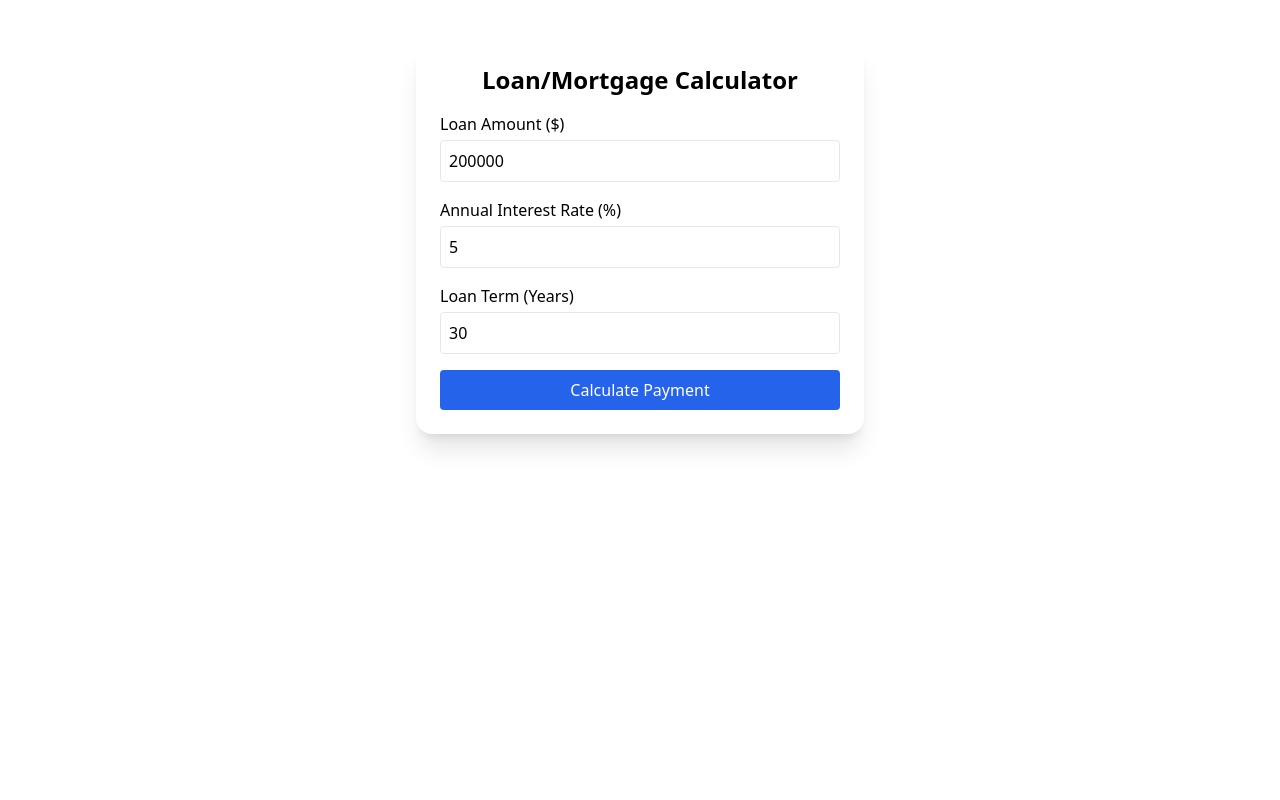
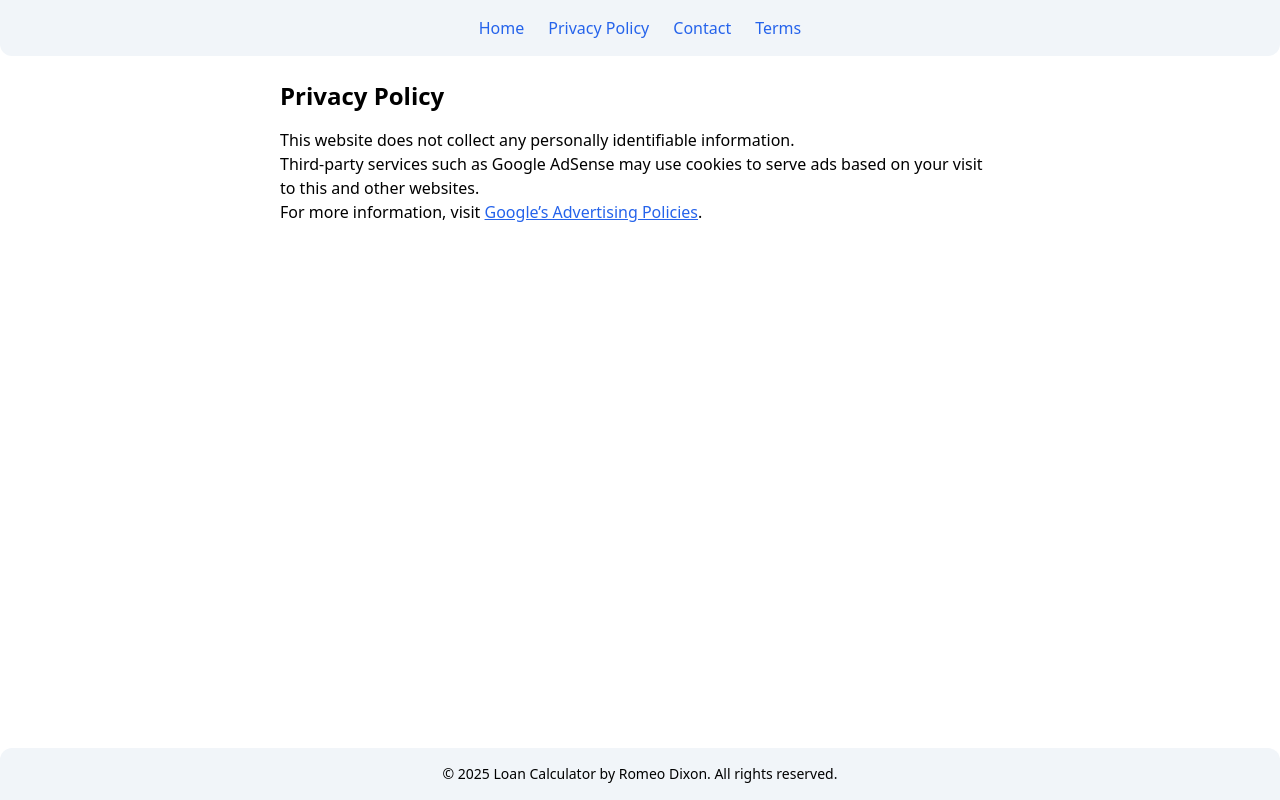
Before and after one commit to romeodixonll/loan-calculator, a React (Create React App) app: page /privacy in a window 1280 px wide. Built offline with nearby package versions, Linux system fonts and the light colour scheme.

Commit message:
Updated header footer nav added contact terms privacy policy

```diff
--- a/package.json
+++ b/package.json
@@ -9,6 +9,7 @@
     "@testing-library/user-event": "^13.5.0",
     "react": "^19.1.0",
     "react-dom": "^19.1.0",
+    "react-router-dom": "^7.6.2",
     "react-scripts": "5.0.1",
     "web-vitals": "^2.1.4"
   },
--- a/src/App.js
+++ b/src/App.js
@@ -1,71 +1,42 @@
-import React, { useState } from 'react';
+import { BrowserRouter as Router, Routes, Route, Link } from "react-router-dom";
+import LoanCalculator from "./LoanCalculator";
+import Privacy from "./pages/Privacy";
+import Contact from "./pages/Contact";
+import Terms from "./pages/Terms";
 
-export default function LoanCalculator() {
-  const [loanAmount, setLoanAmount] = useState(200000);
-  const [interestRate, setInterestRate] = useState(5);
-  const [loanTerm, setLoanTerm] = useState(30);
-  const [monthlyPayment, setMonthlyPayment] = useState(null);
+export default function App() {
+  return (
+    <Router>
+      <div className="min-h-screen flex flex-col">
+        <nav className="text-center p-4 bg-slate-100 rounded-b-xl">
+          <Link className="mx-3 text-blue-600 font-medium" to="/">
+            Home
+          </Link>
+          <Link className="mx-3 text-blue-600 font-medium" to="/privacy">
+            Privacy Policy
+          </Link>
+          <Link className="mx-3 text-blue-600 font-medium" to="/contact">
+            Contact
+          </Link>
+          <Link className="mx-3 text-blue-600 font-medium" to="/terms">
+            Terms
+          </Link>
+        </nav>
 
-  const calculatePayment = () => {
-    const principal = parseFloat(loanAmount);
-    const annualInterest = parseFloat(interestRate) / 100;
-    const monthlyInterest = annualInterest / 12;
-    const numberOfPayments = parseInt(loanTerm) * 12;
+        <main className="flex-grow">
+          <Routes>
+            <Route path="/" element={<LoanCalculator />} />
+            <Route path="/privacy" element={<Privacy />} />
+            <Route path="/contact" element={<Contact />} />
+            <Route path="/terms" element={<Terms />} />
+          </Routes>
+        </main>
 
-    if (monthlyInterest === 0) {
-      setMonthlyPayment((principal / numberOfPayments).toFixed(2));
-      return;
-    }
-
-    const payment =
-      (principal * monthlyInterest * Math.pow(1 + monthlyInterest, numberOfPayments)) /
-      (Math.pow(1 + monthlyInterest, numberOfPayments) - 1);
-
-    setMonthlyPayment(payment.toFixed(2));
-  };
-
-  return (
-    <div className="max-w-md mx-auto p-6 bg-white rounded-2xl shadow-xl mt-10">
-      <h1 className="text-2xl font-bold mb-4 text-center">Loan/Mortgage Calculator</h1>
-      <div className="mb-4">
-        <label className="block mb-1">Loan Amount ($)</label>
-        <input
-          type="number"
-          value={loanAmount}
-          onChange={(e) => setLoanAmount(e.target.value)}
-          className="w-full p-2 border rounded"
-        />
+        <footer className="text-center text-sm p-4 bg-slate-100 rounded-t-xl">
+          © {new Date().getFullYear()} Loan Calculator by Romeo Dixon. All
+          rights reserved.
+        </footer>
       </div>
-      <div className="mb-4">
-        <label className="block mb-1">Annual Interest Rate (%)</label>
-        <input
-          type="number"
-          step="0.01"
-          value={interestRate}
-          onChange={(e) => setInterestRate(e.target.value)}
-          className="w-full p-2 border rounded"
-        />
-      </div>
-      <div className="mb-4">
-        <label className="block mb-1">Loan Term (Years)</label>
-        <input
-          type="number"
-          value={loanTerm}
-          onChange={(e) => setLoanTerm(e.target.value)}
-          className="w-full p-2 border rounded"
-        />
-      </div>
-      <button
-        onClick={calculatePayment}
-        className="w-full bg-blue-600 text-white p-2 rounded hover:bg-blue-700"
-      >
-        Calculate Payment
-      </button>
-      {monthlyPayment && (
-        <div className="mt-4 text-center text-xl">
-          Monthly Payment: <strong>${monthlyPayment}</strong>
-        </div>
-      )}
-    </div>
+    </Router>
   );
 }
--- /dev/null
+++ b/src/LoanCalculator.js
@@ -0,0 +1,75 @@
+import React, { useState } from "react";
+
+export default function LoanCalculator() {
+  const [loanAmount, setLoanAmount] = useState(200000);
+  const [interestRate, setInterestRate] = useState(5);
+  const [loanTerm, setLoanTerm] = useState(30);
+  const [monthlyPayment, setMonthlyPayment] = useState(null);
+
+  const calculatePayment = () => {
+    const principal = parseFloat(loanAmount);
+    const annualInterest = parseFloat(interestRate) / 100;
+    const monthlyInterest = annualInterest / 12;
+    const numberOfPayments = parseInt(loanTerm) * 12;
+
+    if (monthlyInterest === 0) {
+      setMonthlyPayment((principal / numberOfPayments).toFixed(2));
+      return;
+    }
+
+    const payment =
+      (principal *
+        monthlyInterest *
+        Math.pow(1 + monthlyInterest, numberOfPayments)) /
+      (Math.pow(1 + monthlyInterest, numberOfPayments) - 1);
+
+    setMonthlyPayment(payment.toFixed(2));
+  };
+
+  return (
+    <div className="max-w-md mx-auto p-6 bg-white rounded-2xl shadow-xl mt-10">
+      <h1 className="text-2xl font-bold mb-4 text-center">
+        Loan/Mortgage Calculator
+      </h1>
+      <div className="mb-4">
+        <label className="block mb-1">Loan Amount ($)</label>
+        <input
+          type="number"
+          value={loanAmount}
+          onChange={(e) => setLoanAmount(e.target.value)}
+          className="w-full p-2 border rounded"
+        />
+      </div>
+      <div className="mb-4">
+        <label className="block mb-1">Annual Interest Rate (%)</label>
+        <input
+          type="number"
+          step="0.01"
+          value={interestRate}
+          onChange={(e) => setInterestRate(e.target.value)}
+          className="w-full p-2 border rounded"
+        />
+      </div>
+      <div className="mb-4">
+        <label className="block mb-1">Loan Term (Years)</label>
+        <input
+          type="number"
+          value={loanTerm}
+          onChange={(e) => setLoanTerm(e.target.value)}
+          className="w-full p-2 border rounded"
+        />
+      </div>
+      <button
+        onClick={calculatePayment}
+        className="w-full bg-blue-600 text-white p-2 rounded hover:bg-blue-700"
+      >
+        Calculate Payment
+      </button>
+      {monthlyPayment && (
+        <div className="mt-4 text-center text-xl">
+          Monthly Payment: <strong>${monthlyPayment}</strong>
+        </div>
+      )}
+    </div>
+  );
+}
--- /dev/null
+++ b/src/pages/Contact.js
@@ -0,0 +1,16 @@
+export default function Contact() {
+  return (
+    <div className="max-w-3xl mx-auto p-6">
+      <h1 className="text-2xl font-bold mb-4">Contact Us</h1>
+      <p>If you have questions, contact us at:</p>
+      <p>
+        <a
+          className="text-blue-600 underline"
+          href="mailto:loanestimator.help@gmail.com"
+        >
+          loanestimator.help@gmail.com
+        </a>
+      </p>
+    </div>
+  );
+}
--- /dev/null
+++ b/src/pages/Privacy.js
@@ -0,0 +1,26 @@
+export default function Privacy() {
+  return (
+    <div className="max-w-3xl mx-auto p-6">
+      <h1 className="text-2xl font-bold mb-4">Privacy Policy</h1>
+      <p>
+        This website does not collect any personally identifiable information.
+      </p>
+      <p>
+        Third-party services such as Google AdSense may use cookies to serve ads
+        based on your visit to this and other websites.
+      </p>
+      <p>
+        For more information, visit{" "}
+        <a
+          className="text-blue-600 underline"
+          href="https://policies.google.com/technologies/ads"
+          target="_blank"
+          rel="noreferrer"
+        >
+          Google’s Advertising Policies
+        </a>
+        .
+      </p>
+    </div>
+  );
+}
--- /dev/null
+++ b/src/pages/Terms.js
@@ -0,0 +1,18 @@
+export default function Terms() {
+  return (
+    <div className="max-w-3xl mx-auto p-6">
+      <h1 className="text-2xl font-bold mb-4">Terms of Service</h1>
+      <ul className="list-disc pl-6 space-y-2">
+        <li>
+          This calculator is for informational use only and not financial
+          advice.
+        </li>
+        <li>We do not guarantee result accuracy.</li>
+        <li>We are not liable for any decisions made using this tool.</li>
+        <li>
+          We may use third-party services like Google AdSense for advertising.
+        </li>
+      </ul>
+    </div>
+  );
+}
```
Also changed, not shown: 1 other file (tests, documents, lock files or other folders).
